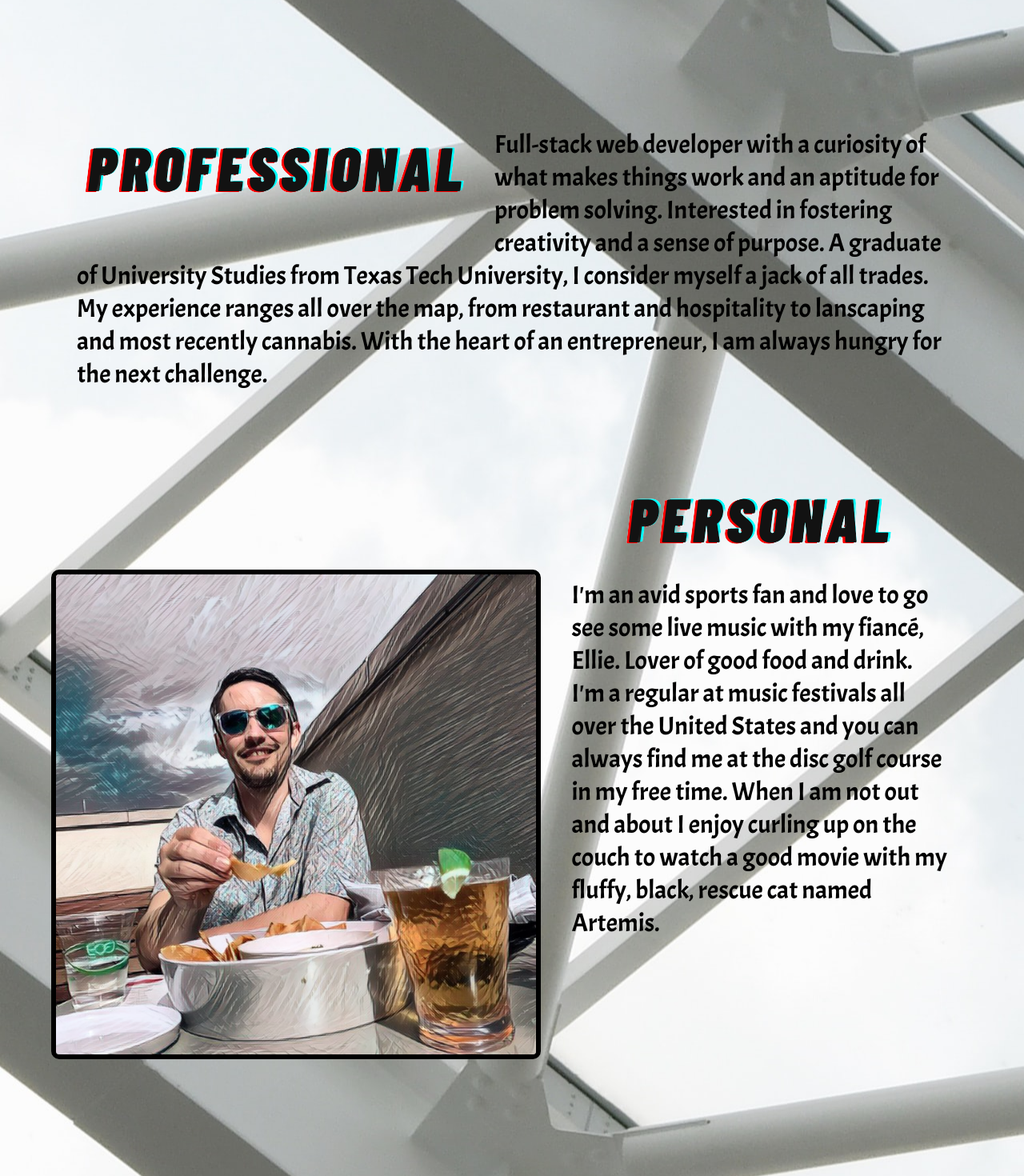
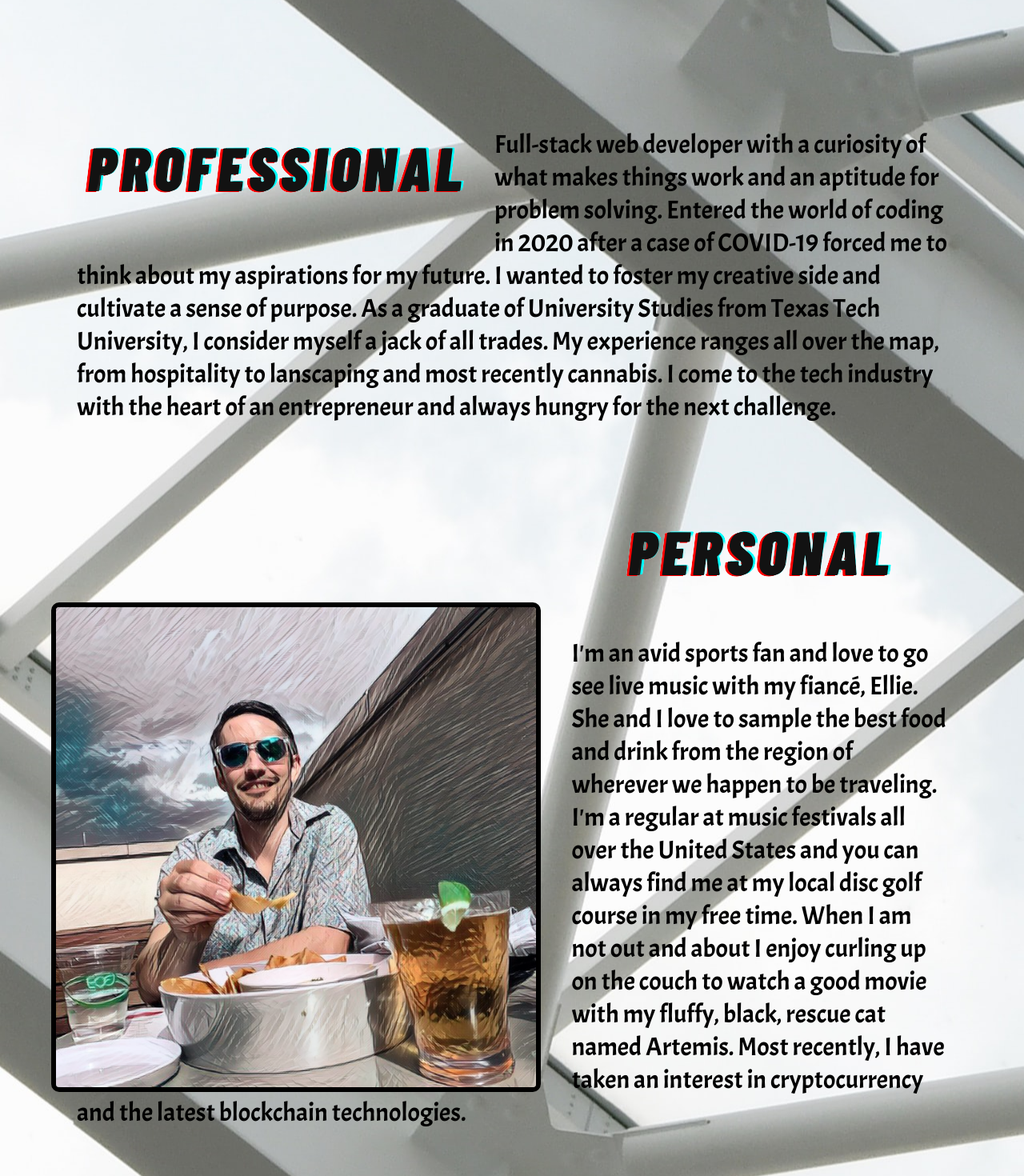
Before and after one commit to Jamondixon/website, a React (Create React App) app: page /about in a window 1280 px wide. Shown: the part 960-2430 px from the top of the page at 80% size. Built offline with nearby package versions, Linux system fonts and the light colour scheme; a web font is replaced by a local one.

Commit message:
about body cleanup

```diff
--- a/src/Pages/About/About.css
+++ b/src/Pages/About/About.css
@@ -81,6 +81,7 @@
     border:  solid var(--black);
     border-width: 6px;
     border-radius: 10px;
+
 }
 
 .skill-container {
@@ -162,4 +163,5 @@ text-shadow:  2px  2px var(--red);
     position: relative;
     left: 50px;
     top: 50px;
+    margin-bottom: 2em;
 }
--- a/src/Pages/About/About.js
+++ b/src/Pages/About/About.js
@@ -46,7 +46,7 @@ const About = () => {
                             {/* <h2 className='about-subtitle'>PROFESSIONAL LIFE</h2> */}
                             <img src={Professional} className="professional-title" alt="professional" />
                             <p className='about-body'>
-                                Full-stack web developer with a curiosity of what makes things work and an aptitude for problem solving. Interested in fostering creativity and a sense of purpose. A graduate of University Studies from Texas Tech University, I consider myself a jack of all trades. My experience ranges all over the map, from restaurant and hospitality to lanscaping and most recently cannabis. With the heart of an entrepreneur, I am always hungry for the next challenge.
+                                Full-stack web developer with a curiosity of what makes things work and an aptitude for problem solving. Entered the world of coding in 2020 after a case of COVID-19 forced me to think about my aspirations for my future.  I wanted to foster my creative side and cultivate a sense of purpose. As a graduate of University Studies from Texas Tech University, I consider myself a jack of all trades. My experience ranges all over the map, from hospitality to lanscaping and most recently cannabis. I come to the tech industry with the heart of an entrepreneur and always hungry for the next challenge.
                             </p>
                         </div>
                         <div className="queso-image-container">
@@ -56,7 +56,7 @@ const About = () => {
                             {/* <h2 className='about-subtitle'>PERSONAL LIFE</h2> */}
                             <img src={Personal} className="personal-title" alt="personal" />
                             <p className='about-body'>
-                                I'm an avid sports fan and love to go see some live music with my fiancé, Ellie. Lover of good food and drink. I'm a regular at music festivals all over the United States and you can always find me at the disc golf course in my free time. When I am not out and about I enjoy curling up on the couch to watch a good movie with my fluffy, black, rescue cat named Artemis.
+                                I'm an avid sports fan and love to go see live music with my fiancé, Ellie. She and I love to sample the best food and drink from the region of wherever we happen to be traveling. I'm a regular at music festivals all over the United States and you can always find me at my local disc golf course in my free time. When I am not out and about I enjoy curling up on the couch to watch a good movie with my fluffy, black, rescue cat named Artemis. Most recently, I have taken an interest in cryptocurrency and the latest blockchain technologies.
                             </p>
                         </div>
                     </div>
```
